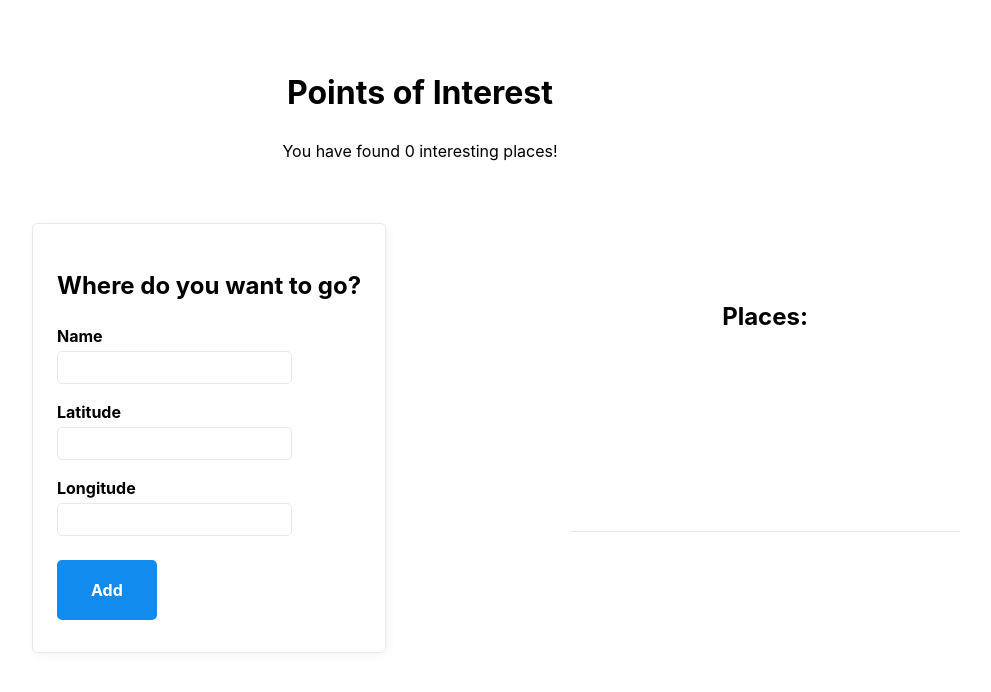
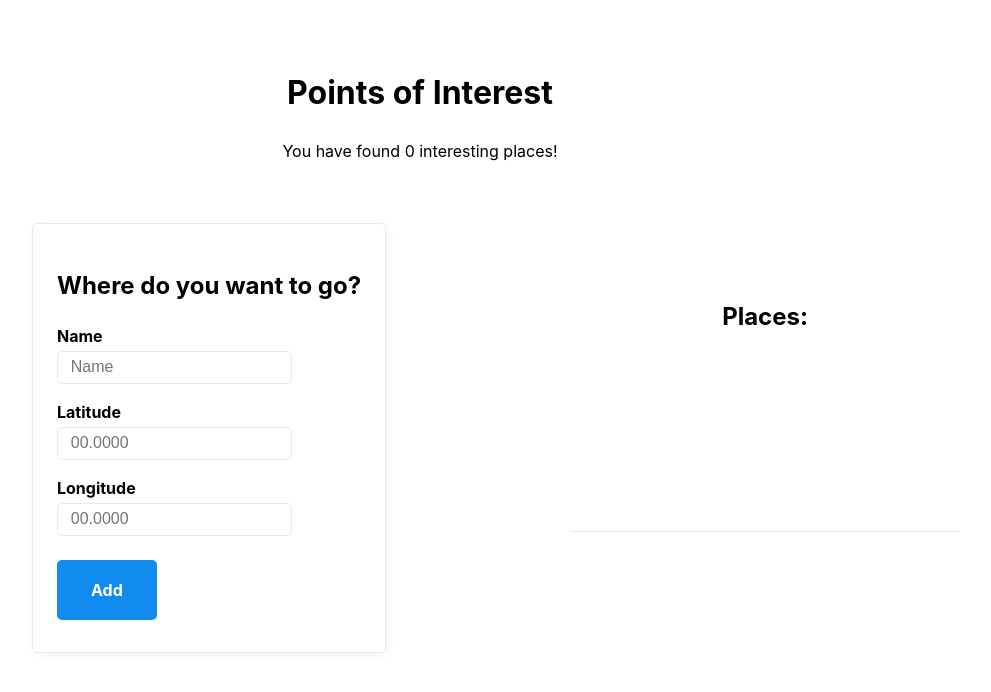
Before and after one commit to JohnMayes/poi-app-starter, a React (Create React App) app: page / in a window 1280 px wide. Shown: the top 692 px of the page, without its empty margins (220-1211 px from the left). Built offline with nearby package versions, Linux system fonts and the light colour scheme.

Commit message:
copy edits

```diff
--- a/src/App.tsx
+++ b/src/App.tsx
@@ -65,11 +65,19 @@ function App() {
     setIsEditing(!isEditing);
   };
 
+  const latRegex =
+    /^(\+|-)?(?:90(?:(?:\.0{1,6})?)|(?:[0-9]|[1-8][0-9])(?:(?:\.[0-9]{1,6})?))$/;
+  const longRegex =
+    /^(\+|-)?(?:180(?:(?:\.0{1,6})?)|(?:[0-9]|[1-9][0-9]|1[0-7][0-9])(?:(?:\.[0-9]{1,6})?))$/;
+
   return (
     <div className="App">
       <header className="App-header">
         <h1>Points of Interest</h1>
-        <p>You have found {places.length} interesting places!</p>
+        <p>
+          You have found {places.length} interesting place
+          {places.length === 1 ? '' : 's'}!
+        </p>
       </header>
       {isEditing ? (
         <EditForm
--- a/src/components/Form.tsx
+++ b/src/components/Form.tsx
@@ -44,6 +44,7 @@ function Form(props: IFormProps) {
           autoComplete="off"
           onChange={(e) => handleChange(e, 'name')}
           value={formInput.name}
+          placeholder="Name"
           required={true}
           name={'name'}
         ></input>
@@ -54,6 +55,7 @@ function Form(props: IFormProps) {
           id="point_lat"
           onChange={(e) => handleChange(e, 'lat')}
           value={formInput.lat}
+          placeholder="00.0000"
           required={true}
           name={'lat'}
         ></input>
@@ -64,6 +66,7 @@ function Form(props: IFormProps) {
           id="point_long"
           onChange={(e) => handleChange(e, 'log')}
           value={formInput.log}
+          placeholder="00.0000"
           required={true}
           name={'log'}
         ></input>
```
